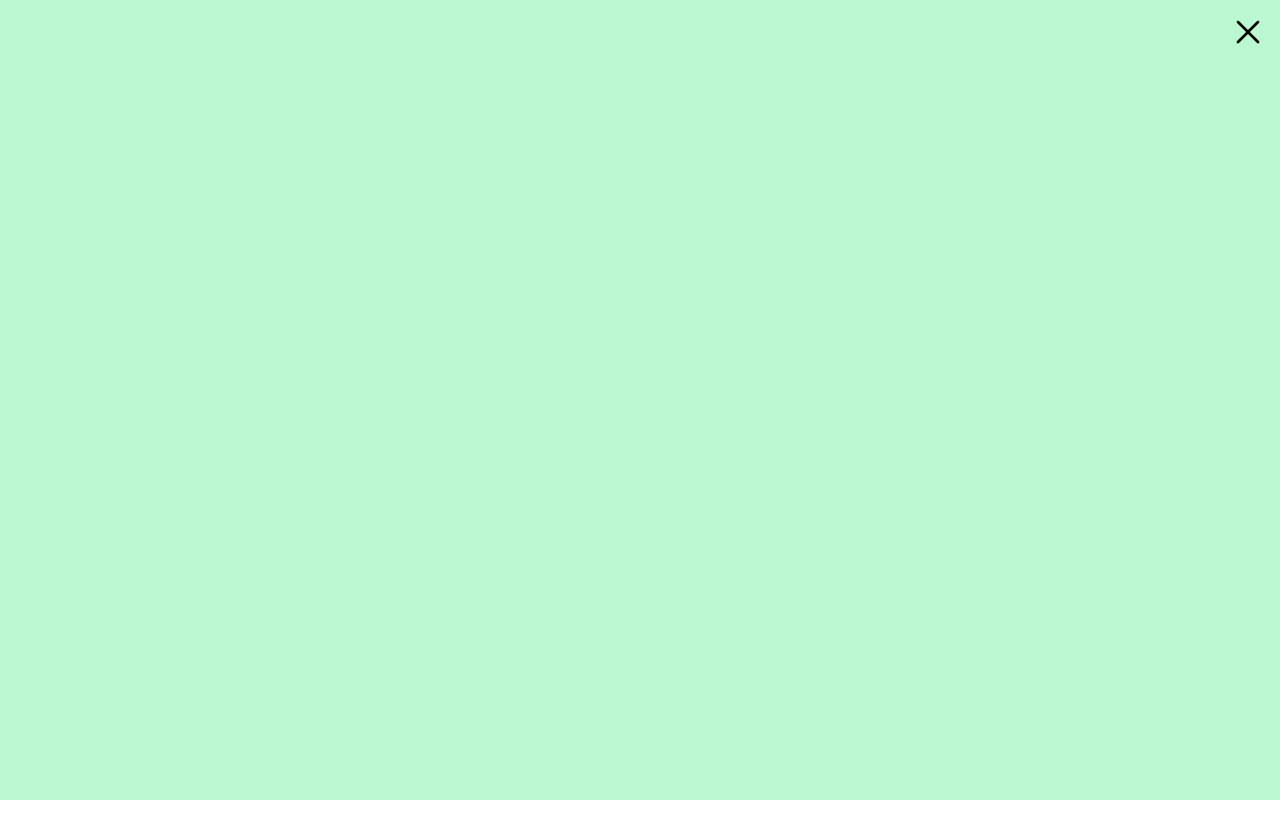
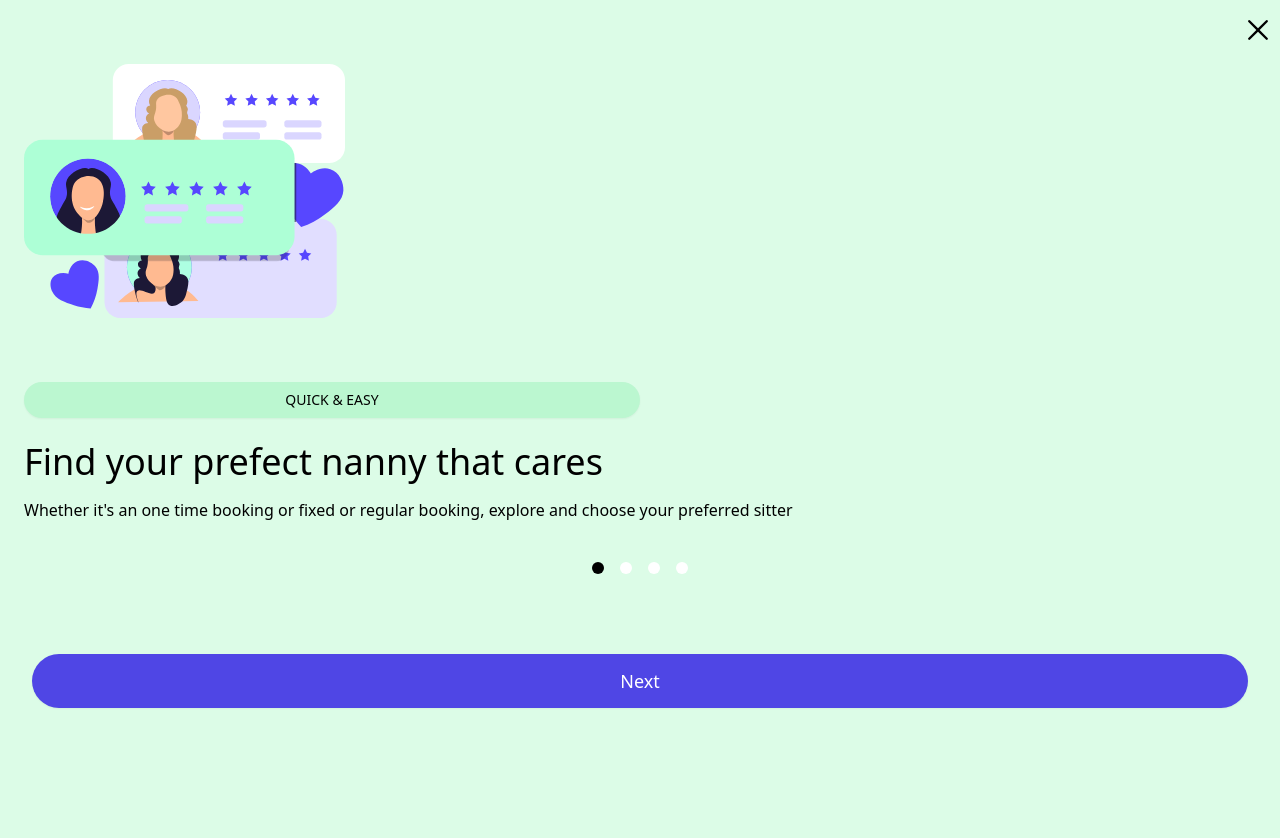
Before and after one commit to andres-codigo/nanny-nina, a Vue app: page /onboarding in a window 1280 px wide. Shown: the top 838 px of the page. Before the commit the page ends 800 px from the top, so only its background shows below. Built offline with nearby package versions, Linux system fonts and the light colour scheme.

Commit message:
[vue] onboarding DOM added/DOM and CSS updates

```diff
--- a/output.css
+++ b/output.css
@@ -634,6 +634,10 @@ select {
   --tw-backdrop-sepia:  ;
 }
 
+.fixed {
+  position: fixed;
+}
+
 .absolute {
   position: absolute;
 }
@@ -668,6 +672,16 @@ select {
   margin-bottom: 1.5rem;
 }
 
+.mx-6 {
+  margin-left: 1.5rem;
+  margin-right: 1.5rem;
+}
+
+.mx-8 {
+  margin-left: 2rem;
+  margin-right: 2rem;
+}
+
 .mt-8 {
   margin-top: 2rem;
 }
@@ -686,6 +700,22 @@ select {
 
 .mt-14 {
   margin-top: 3.5rem;
+}
+
+.mb-16 {
+  margin-bottom: 4rem;
+}
+
+.mb-4 {
+  margin-bottom: 1rem;
+}
+
+.mt-10 {
+  margin-top: 2.5rem;
+}
+
+.mb-20 {
+  margin-bottom: 5rem;
 }
 
 .block {
@@ -732,6 +762,10 @@ select {
   height: 4rem;
 }
 
+.h-3 {
+  height: 0.75rem;
+}
+
 .h-5 {
   height: 1.25rem;
 }
@@ -756,6 +790,10 @@ select {
   width: 100%;
 }
 
+.w-3 {
+  width: 0.75rem;
+}
+
 .w-5 {
   width: 1.25rem;
 }
@@ -774,6 +812,10 @@ select {
   grid-template-columns: repeat(1, minmax(0, 1fr));
 }
 
+.grid-cols-2 {
+  grid-template-columns: repeat(2, minmax(0, 1fr));
+}
+
 .flex-col {
   flex-direction: column;
 }
@@ -788,6 +830,12 @@ select {
 
 .justify-between {
   justify-content: space-between;
+}
+
+.space-x-4 > :not([hidden]) ~ :not([hidden]) {
+  --tw-space-x-reverse: 0;
+  margin-right: calc(1rem * var(--tw-space-x-reverse));
+  margin-left: calc(1rem * calc(1 - var(--tw-space-x-reverse)));
 }
 
 .rounded-full {
@@ -824,6 +872,16 @@ select {
 .bg-white {
   --tw-bg-opacity: 1;
   background-color: rgb(255 255 255 / var(--tw-bg-opacity));
+}
+
+.bg-green-100 {
+  --tw-bg-opacity: 1;
+  background-color: rgb(220 252 231 / var(--tw-bg-opacity));
+}
+
+.bg-black {
+  --tw-bg-opacity: 1;
+  background-color: rgb(0 0 0 / var(--tw-bg-opacity));
 }
 
 .object-center {
@@ -882,6 +940,10 @@ select {
   padding-top: 1rem;
 }
 
+.pr-2 {
+  padding-right: 0.5rem;
+}
+
 .text-left {
   text-align: left;
 }
@@ -901,9 +963,9 @@ select {
   line-height: 1.75rem;
 }
 
-.text-3xl {
-  font-size: 1.875rem;
-  line-height: 2.25rem;
+.text-4xl {
+  font-size: 2.25rem;
+  line-height: 2.5rem;
 }
 
 .font-normal {
@@ -912,6 +974,14 @@ select {
 
 .font-medium {
   font-weight: 500;
+}
+
+.font-light {
+  font-weight: 300;
+}
+
+.uppercase {
+  text-transform: uppercase;
 }
 
 .text-indigo-600 {
@@ -937,6 +1007,11 @@ select {
 .text-gray-500 {
   --tw-text-opacity: 1;
   color: rgb(107 114 128 / var(--tw-text-opacity));
+}
+
+.text-black {
+  --tw-text-opacity: 1;
+  color: rgb(0 0 0 / var(--tw-text-opacity));
 }
 
 .placeholder-gray-400::-moz-placeholder {
--- a/src/assets/svg/onboarding/onboarding-1.vue
+++ b/src/assets/svg/onboarding/onboarding-1.vue
@@ -64,4 +64,4 @@
 		</clipPath>
 	</defs>
 	</svg>
-</template
+</template>
--- a/src/assets/svg/other/close.vue
+++ b/src/assets/svg/other/close.vue
@@ -1,5 +1,5 @@
 <template>
-	<svg fill="#000000" xmlns="http://www.w3.org/2000/svg"  viewBox="0 0 48 48" width="32px" height="32px">
+	<svg fill="#000000" xmlns="http://www.w3.org/2000/svg"  viewBox="0 0 48 48" width="28px" height="28px">
 		<path d="M 38.982422 6.9707031 A 2.0002 2.0002 0 0 0 37.585938 7.5859375 L 24 21.171875 L 10.414062 7.5859375 A 2.0002 2.0002 0 0 0 8.9785156 6.9804688 A 2.0002 2.0002 0 0 0 7.5859375 10.414062 L 21.171875 24 L 7.5859375 37.585938 A 2.0002 2.0002 0 1 0 10.414062 40.414062 L 24 26.828125 L 37.585938 40.414062 A 2.0002 2.0002 0 1 0 40.414062 37.585938 L 26.828125 24 L 40.414062 10.414062 A 2.0002 2.0002 0 0 0 38.982422 6.9707031 z"/>
 	</svg>
 </template>
--- a/src/pages/Onboarding.vue
+++ b/src/pages/Onboarding.vue
@@ -1,11 +1,42 @@
 <script setup>
+import OnboardingOne from '../assets/svg/onboarding/onboarding-1.vue'
 import Close from '../assets/svg/other/close.vue'
 </script>
 
 <template>
-	<div class="h-screen bg-green-200">
-		<div class="h-16 pt-4 pr-4">
-			<router-link to="/" class="text-3xl float-right"><Close /></router-link>
+	<header>
+		<div class="h-16 pt-4 pr-2 bg-green-100">
+			<router-link to="/" class="float-right"><Close /></router-link>
 		</div>
-	</div>
+	</header>
+	<main>
+		<!-- Temporary DOM as need to discuss carousel -->
+		<div class="flex flex-col justify-center bg-green-100">
+			<div class="h-screen">
+				<div class="mx-6 mb-16">
+					<OnboardingOne />
+				</div>
+
+				<div class="grid grid-cols-2 mx-6 mt-6">
+					<a href="#" class="w-full inline-flex justify-center py-2 rounded-full shadow-sm bg-green-200 text-sm font-medium text-black uppercase">quick &amp; easy</a>
+				</div>
+
+				<div class="mx-6 mt-6">
+					<h1 class="text-4xl mb-4">Find your prefect nanny that cares</h1>
+					<p class="font-light">Whether it's an one time booking or fixed or regular booking, explore and choose your preferred sitter</p>
+				</div>
+
+				<div class="flex items-center justify-center space-x-4 mt-10 mb-20">
+					<div class="w-3 h-3 bg-black rounded-full"></div>
+					<div class="w-3 h-3 bg-white rounded-full"></div>
+					<div class="w-3 h-3 bg-white rounded-full"></div>
+					<div class="w-3 h-3 bg-white rounded-full"></div>
+				</div>
+
+				<div class="mx-8 mt-8">
+					<button type="submit" class="w-full flex justify-center py-3 px-4 border border-transparent rounded-full shadow-sm text-lg font-medium text-white bg-indigo-600 focus:outline-none focus:ring-2 focus:ring-offset-2 focus:ring-indigo-500">Next</button>
+				</div>
+			</div>
+		</div>
+	</main>
 </template>
```
